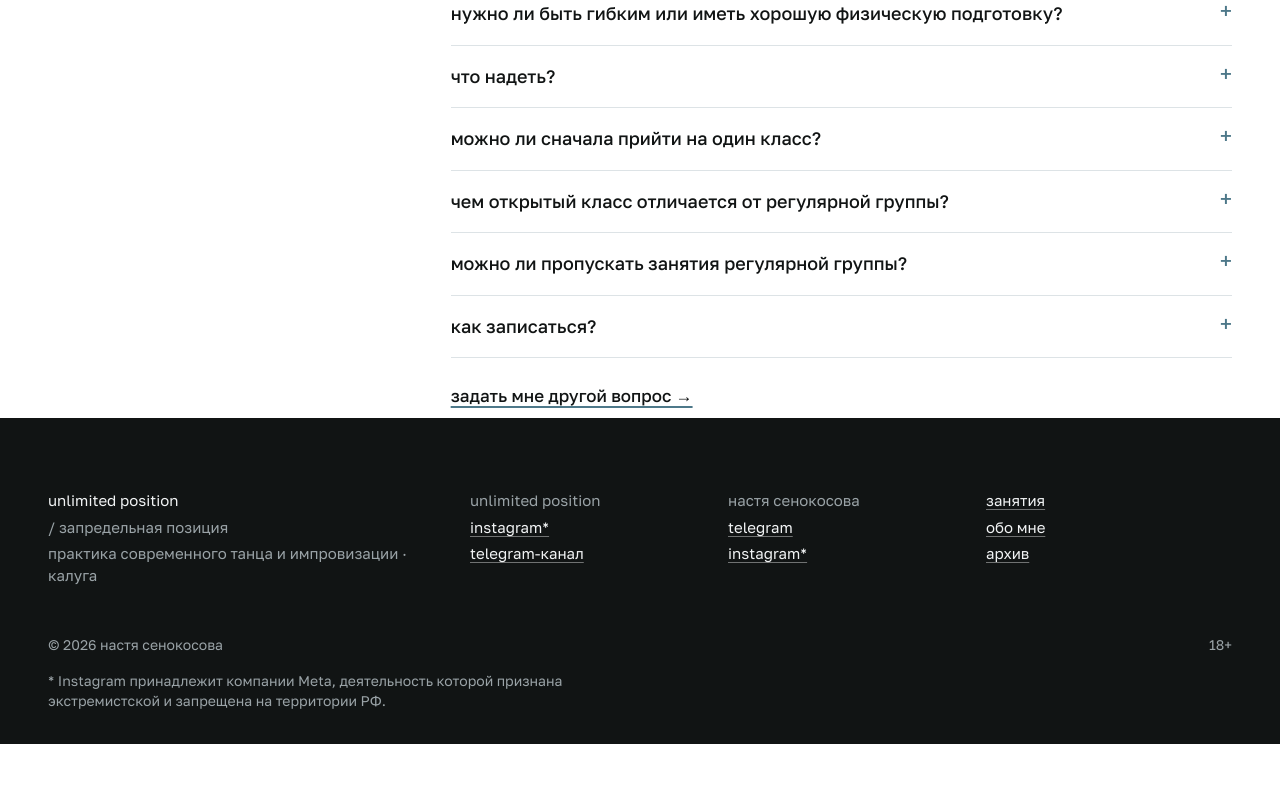
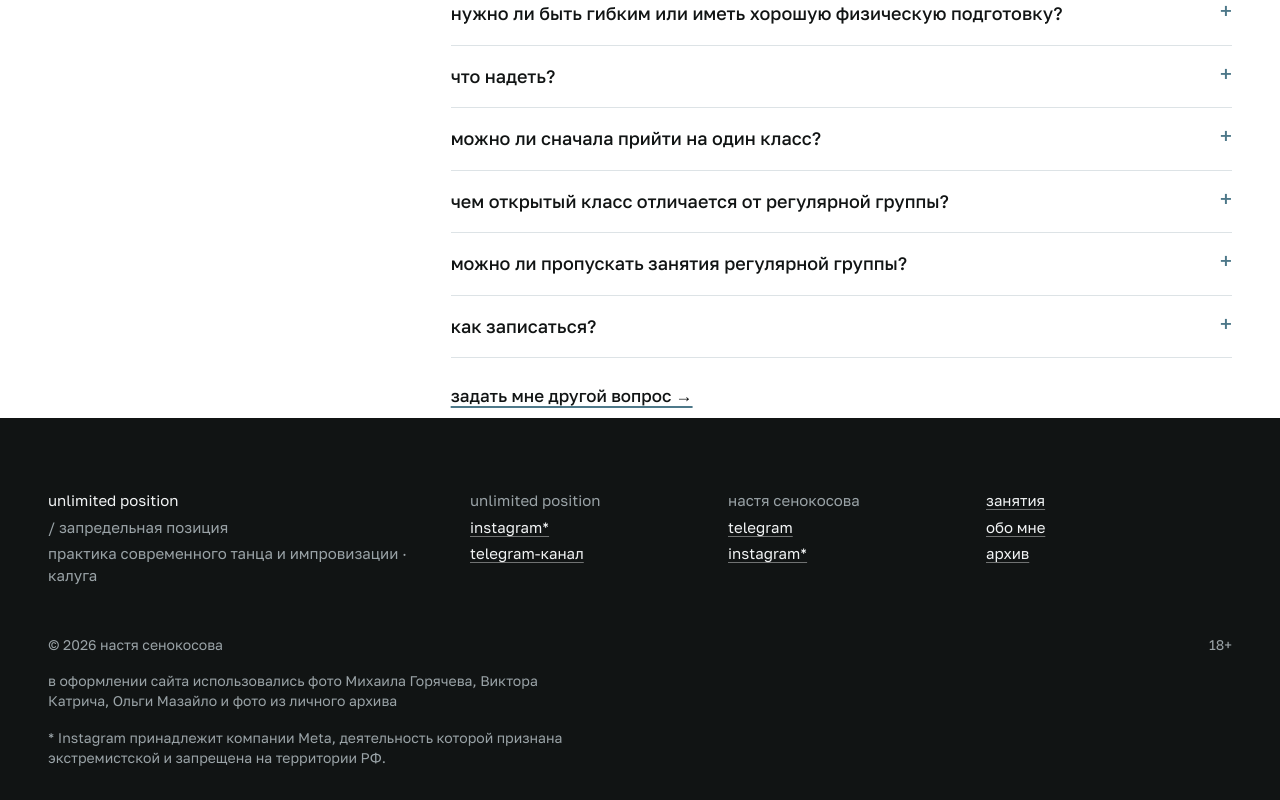
Before and after one commit to rouelboom/perfeed, an Astro site: page / in a window 1280 px wide. Shown: the part 9270-10070 px from the top of the page. Before the commit the page ends 10014 px from the top, so only its background shows below. Built offline with nearby package versions, Linux system fonts and the light colour scheme; Astro itself is replaced by a stand-in of ours.

Commit message:
feat: добавить в футер подпись об авторах фото

```diff
--- a/src/components/SiteFooter.astro
+++ b/src/components/SiteFooter.astro
@@ -21,6 +21,7 @@ const [name, translation] = site.name.split(' / ');
       </ul>
     </div>
     <p class="up-footer__fine"><span>© 2026 настя сенокосова</span><span>18+</span></p>
+    <p class="up-footer__note">{site.photoCredits}</p>
     <p class="up-footer__note">{site.instagramNote}</p>
   </div>
 </footer>
--- a/src/config/site.ts
+++ b/src/config/site.ts
@@ -19,5 +19,6 @@ export const site = {
     { label: 'instagram*', href: 'https://www.instagram.com/unlimited.position/' },
     { label: 'telegram', href: 'https://t.me/dancepixieforyou' },
   ],
+  photoCredits: 'в оформлении сайта использовались фото Михаила Горячева, Виктора Катрича, Ольги Мазайло и фото из личного архива',
   instagramNote: '* Instagram принадлежит компании Meta, деятельность которой признана экстремистской и запрещена на территории РФ.',
 } as const;
```
